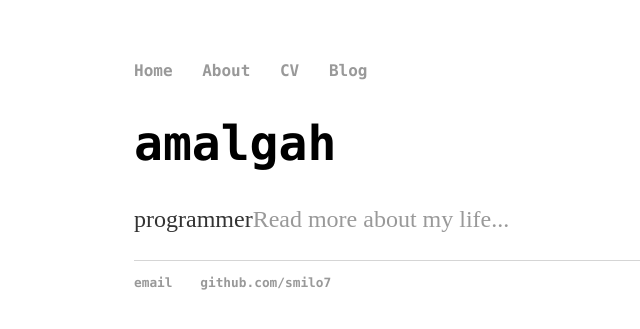
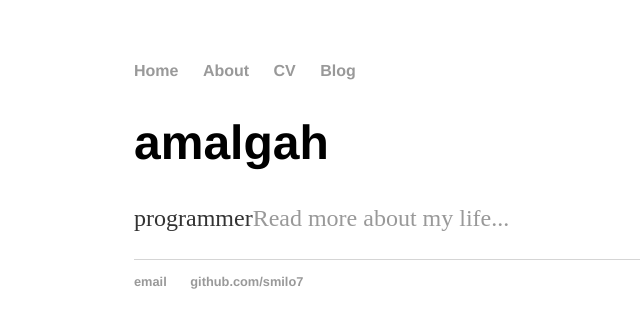
Before and after one commit to smilo7/smilo7.github.io, a Jekyll site: the page built from index.html, in a window 1280 px wide. Shown: the top 329 px of the page, without its empty margins (58-698 px from the left). Built offline with Jekyll 4.4.1, drawn with Linux system fonts in a browser that asks for light colours.

Commit message:
fonts were messed up

```diff
--- a/css/main.css
+++ b/css/main.css
@@ -5,13 +5,13 @@
 
 p, ul { font-size: 1.5em; line-height: 1.4em; color: #333; }
 
-h1, h2, h3, h4 { font-family: Lucida Console, Courier, monospace; }
+h1, h2, h3, h4 { font-family: 'Helvetica', 'Arial', 'Sans-Serif'; }
 h1 { font-size: 3em;  }
 h2 { font-size: 2.7em; }
 h3 { font-size: 2.3em; }
 h4 { font-size: 1.9em; }
 
-nav ul, footer ul { font-size: 1em; font-family: Lucida Console, Courier, monospace; padding: 0px; list-style: none; font-weight: bold; }
+nav ul, footer ul { font-size: 1em; font-family: 'Helvetica', 'Arial', 'Sans-Serif'; padding: 0px; list-style: none; font-weight: bold; }
 nav ul li, footer ul li { display: inline; margin-right: 20px; }
 
 footer { border-top: 1px solid #d5d5d5; font-size: .8em; }
@@ -24,6 +24,6 @@
 .cv { margin: 0px 0px 60px; }
 .cv h1 { font-size: 3em; }
 .cv h2 { font-size: 2em; }
-.cv address, .cv .download { font-family: Lucida Console, Courier, monospace; }
+.cv address, .cv .download { font-family: 'Helvetica', 'Arial', 'Sans-Serif'; }
 .cv address, .cv p { font-size: 1.2em; }
 .cv .download { float: right; font-size: .8em; text-transform: uppercase; }
```
